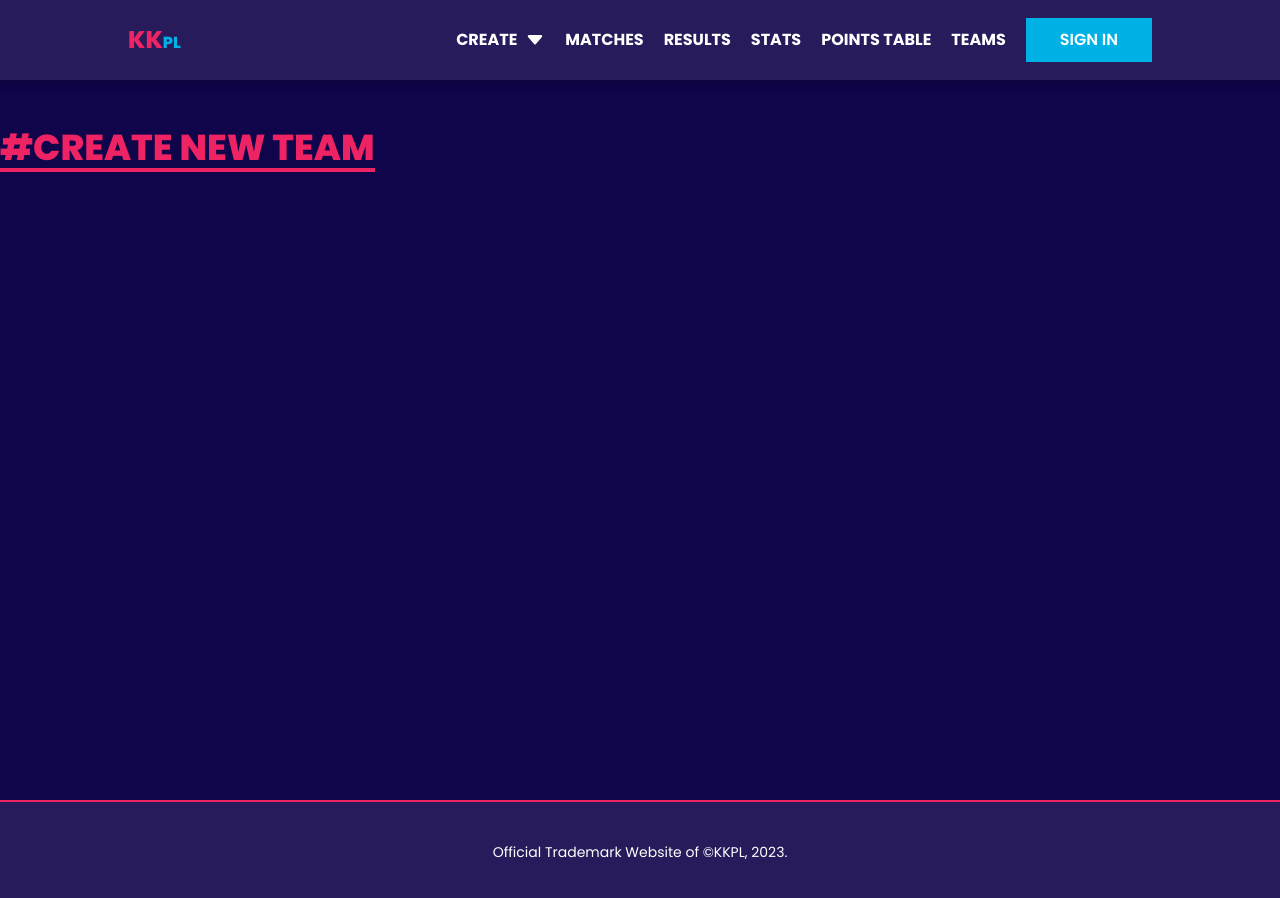
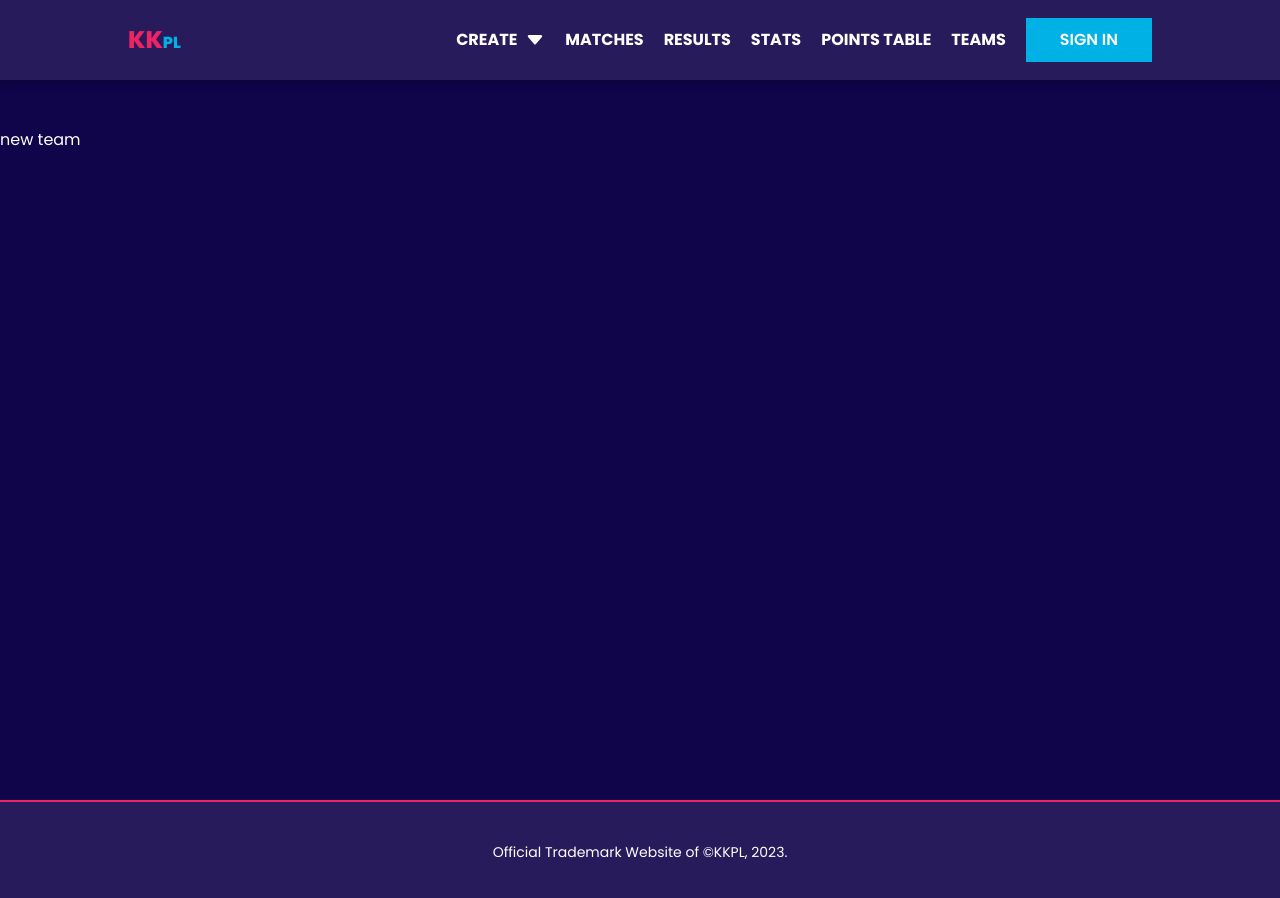
Before and after one commit to mjaumi/NEXT-KKPL-fantasy-premier-league, a Next.js app: page /create-team in a window 1280 px wide. Shown: the top 898 px of the page. Built offline with nearby package versions, Linux system fonts and the light colour scheme.

Commit message:
integrated create new team component

```diff
--- a/src/app/create-team/page.tsx
+++ b/src/app/create-team/page.tsx
@@ -1,3 +1,4 @@
+import CreateNewTeam from '@/components/CreateNewTeamComponents/CreateNewTeam';
 import SectionTitle from '@/components/shared/SectionTitle';
 import { Metadata } from 'next';
 
@@ -10,8 +11,8 @@ export const metadata: Metadata = {
 export default function CreateTeamPage() {
   // rendering the create team page here
   return (
-    <section>
-      <SectionTitle title='Create New Team' />
-    </section>
+    <>
+      <CreateNewTeam />
+    </>
   );
 }
--- a/src/components/CreateNewTeamComponents/CreateNewTeam.tsx
+++ b/src/components/CreateNewTeamComponents/CreateNewTeam.tsx
@@ -3,9 +3,9 @@ import React from 'react';
 const CreateNewTeam = () => {
   // rendering create new team component here
   return (
-    <div>
+    <section>
       <p>new team</p>
-    </div>
+    </section>
   );
 };
 
```
